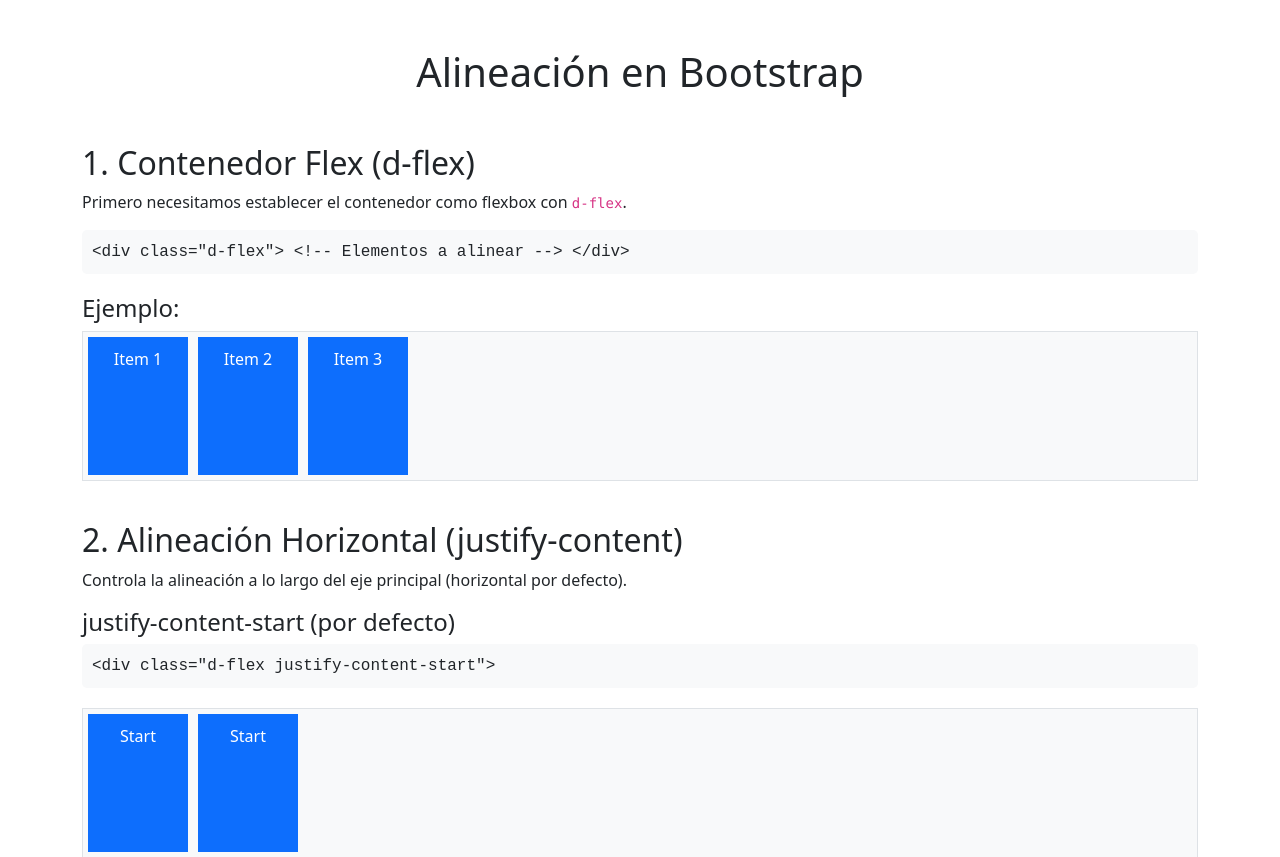
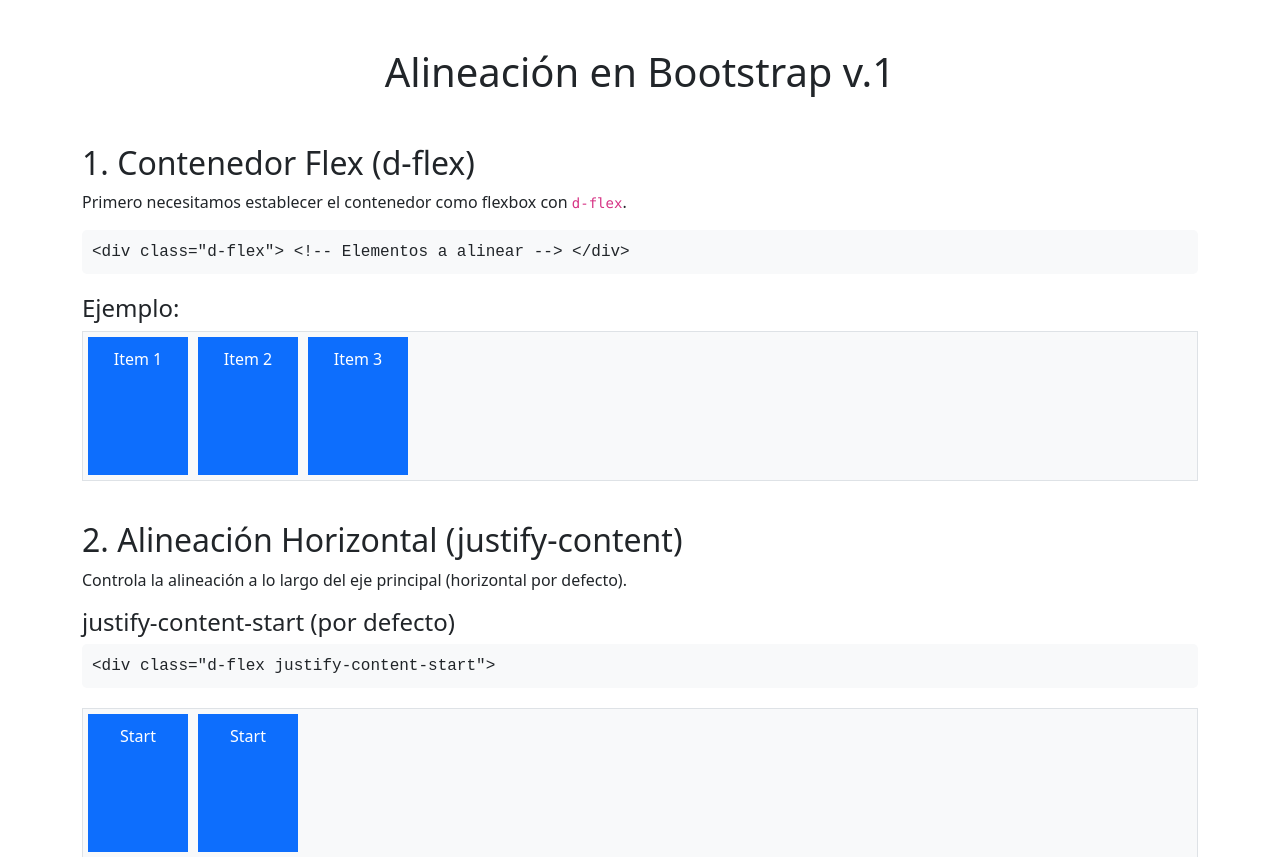
Before and after one commit to ismora/C2_2025_SOFT11, a plain HTML site: page Bootstrap/Alineación en Bootstrap.html in a window 1280 px wide. Shown: the top 857 px of the page. Drawn offline with nearby package versions, Linux system fonts and the light colour scheme.

Commit message:
[update] Titulo

```diff
--- a/Bootstrap/Alineación en Bootstrap.html
+++ b/Bootstrap/Alineación en Bootstrap.html
@@ -34,7 +34,7 @@
 </head>
 <body>
     <div class="container py-5">
-        <h1 class="text-center mb-5">Alineación en Bootstrap</h1>
+        <h1 class="text-center mb-5">Alineación en Bootstrap v.1</h1>
 
         <!-- Sección d-flex -->
         <section>
```
